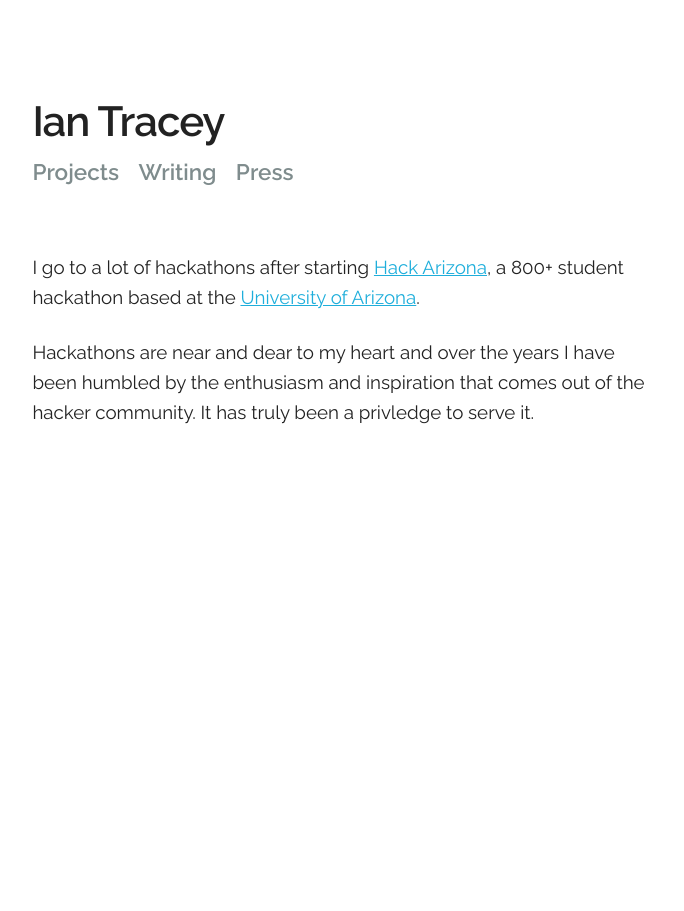
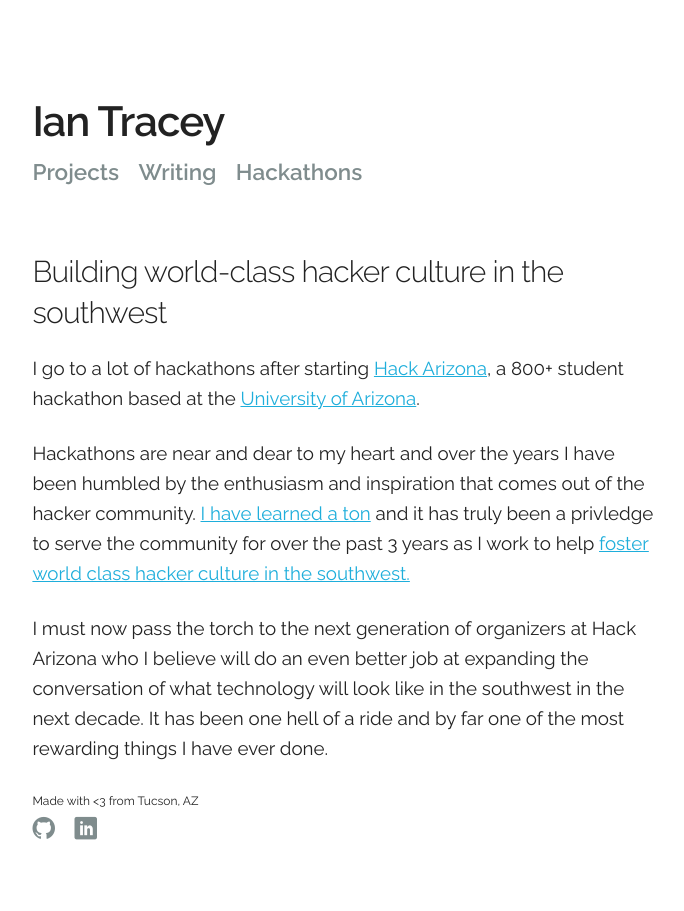
Before and after one commit to ianrtracey/ianrtracey.github.io, a Jekyll site: the page built from hackathons.html, in a window 1280 px wide. Shown: the whole page, without its empty margins (294-978 px from the left). Built offline with Jekyll 4.4.1, drawn with Linux system fonts in a browser that asks for light colours.

Commit message:
Add hackathon page and social buttons

```diff
--- /dev/null
+++ b/_data/social.yml
@@ -0,0 +1,4 @@
+- icon: 'icon-mark-github'
+  link: 'https://github.com/ianrtracey'
+- icon: 'icon-linkedin'
+  link: 'https://linkedin.com/in/itracey'
--- a/_layouts/default.html
+++ b/_layouts/default.html
@@ -38,12 +38,24 @@
     <div class="row">
       <div class="eight columns offset-by-two" style="margin-top: 10%">
         <h2 class="header"><a href="/">Ian Tracey</a></h2>
+
           <ul class="menu">
             <li><a href="/projects.html">Projects</a></li>
             <li><a href="https://medium.com/@iantracey">Writing</a></li>
-            <li><a href="/press.html">Press</a></li>
+            <li><a href="/hackathons.html">Hackathons</a></li>
           </ul>
           {{ content }}
+        </div>
+      </div>
+      <div class="row">
+      <div class="eight columns offset-by-two">
+      <smaLl>Made with <3 from Tucson, AZ</small>
+
+        <ul class="menu social">
+        {% for outlet in site.data.social %}
+        <li><a href={{outlet.link}}><i class={{outlet.icon}}></i></a></li>
+        {% endfor %}
+        <ul>
         </div>
       </div>
   </div>
--- a/_layouts/home.html
+++ b/_layouts/home.html
@@ -5,4 +5,4 @@ title: About Ian
 <p>Hi there! My name is Ian Tracey, a software engineer from Boston, MA now living in Tucson, AZ.</p>
 <p>I believe in the potential software has to shape how we work, live and play. I am with obsessed with finding challenging problems and creating immense value out of the solutions.</p>
 <p>I work at <a href="http://latitudeengineering.com/">Latitude</a> where I design cloud APIs and backend systems for drone operations, mapping and imagery platforms. Previously I have worked on moving money through the internet at  <a href="https://www.braintreepayments.com/">Braintree</a> and an enterprise social network at <a href="http://www.cisco.com/c/en/us/index.html">Cisco</a>.</p>
-<p>Besides writing code and designing systems, I love discovering great food and coffee, <a href="http://hackarizona.org/">running hackathons</a> spending (too much) time on Spotify,exploring new cities with friends and learning new tools and technology.</p>
+<p>Besides writing code and designing systems, I love discovering great food and coffee, <a href="/hackathons.html">running hackathons</a>, spending (too much) time on Spotify, exploring new cities with friends and learning new tools and technology.</p>
--- a/css/style.css
+++ b/css/style.css
@@ -1,3 +1,40 @@
+@font-face {
+  font-family: 'icomoon';
+  src:  url('../fonts/icomoon.eot?6u1iyl');
+  src:  url('../fonts/icomoon.eot?6u1iyl#iefix') format('embedded-opentype'),
+    url('../fonts/icomoon.ttf?6u1iyl') format('truetype'),
+    url('../fonts/icomoon.woff?6u1iyl') format('woff'),
+    url('../fonts/icomoon.svg?6u1iyl#icomoon') format('svg');
+  font-weight: normal;
+  font-style: normal;
+}
+
+[class^="icon-"], [class*=" icon-"] {
+  /* use !important to prevent issues with browser extensions that change fonts */
+  font-family: 'icomoon' !important;
+  speak: none;
+  font-style: normal;
+  font-weight: normal;
+  font-variant: normal;
+  text-transform: none;
+  line-height: 1;
+
+  /* Better Font Rendering =========== */
+  -webkit-font-smoothing: antialiased;
+  -moz-osx-font-smoothing: grayscale;
+}
+
+.icon-mark-github:before {
+  content: "\e900";
+}
+.icon-file-text2:before {
+  content: "\e926";
+}
+.icon-linkedin:before {
+  content: "\eac9";
+}
+
+
 .menu {
   list-style-type: none;
   margin: 0;
@@ -19,6 +56,10 @@
 
 .menu li a:hover {
   color: #bdc3c7;
+}
+
+.social i {
+  font-size: 1em;
 }
 
 .header {
@@ -47,3 +88,14 @@
 p {
   font-size: 1.25em;
 }
+
+.horizontal-list {
+  list-style-type: none;
+  margin: 0;
+  padding: 0;
+}
+
+.horizontal-list li {
+  float: left;
+  display: block;
+}
--- a/hackathons.html
+++ b/hackathons.html
@@ -2,5 +2,8 @@
 layout: page
 title: Ian Tracey - Hackathons
 ---
-<p>I go to a lot of hackathons after starting <a href="http://hackarizona.org">Hack Arizona</a>, a 800+ student hackathon based at the <a href="#">University of Arizona</a>.</p>
-<p> Hackathons are near and dear to my heart and over the years I have been humbled by the enthusiasm and inspiration that comes out of the hacker community. It has truly been a privledge to serve it.</p>
+
+<h4>Building world-class hacker culture in the southwest</h4>
+<p>I go to a lot of hackathons after starting <a href="https://www.facebook.com/hackarizona">Hack Arizona</a>, a 800+ student hackathon based at the <a href="http://www.arizona.edu/">University of Arizona</a>.</p>
+<p> Hackathons are near and dear to my heart and over the years I have been humbled by the enthusiasm and inspiration that comes out of the hacker community. <a href="https://medium.com/@iantracey/what-i-learned-about-starting-things-and-people-after-3-years-of-running-hackathons-93d9071e0496#.prhj7ftgg">I have learned a ton</a> and it has truly been a privledge to serve the community for over the past 3 years as I work to help <a href="https://medium.com/@iantracey/how-we-are-trying-to-change-the-southwest-with-a-hackathon-d807bf16b431#.qxv521h6c">foster world class hacker culture in the southwest.</a></p>
+<p>I must now pass the torch to the next generation of organizers at Hack Arizona who I believe will do an even better job at expanding the conversation of what technology will look like in the southwest in the next decade. It has been one hell of a ride and by far one of the most rewarding things I have ever done.</p>
```
Also changed, not shown: about.md (deleted, +0 -15 lines), fonts/icomoon.ttf (added), fonts/icomoon.woff (added), 2 other files.
